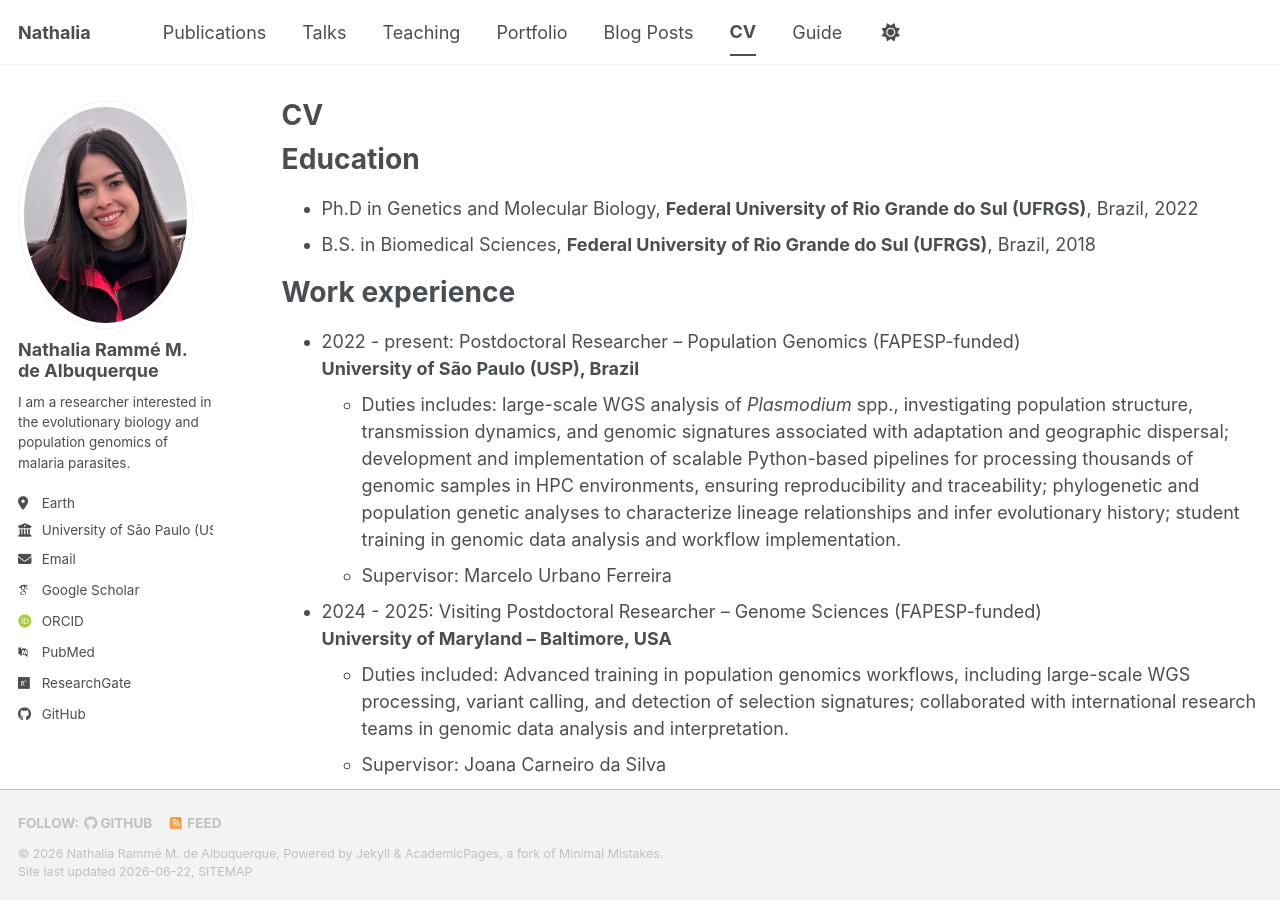
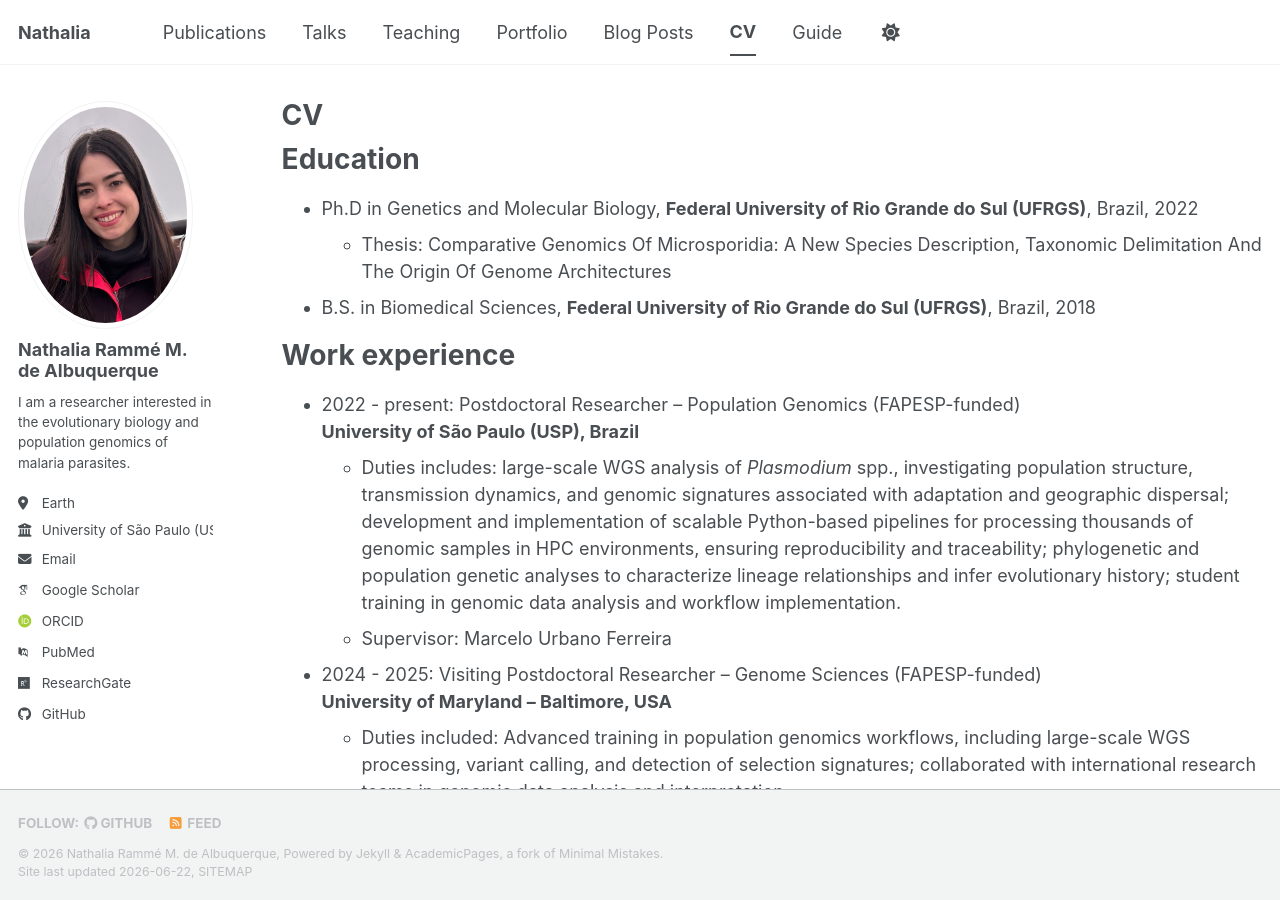
Before and after one commit to nramme/nramme.github.io, a Jekyll site: the page built from _pages/cv.md, in a window 1280 px wide and 900 px high. Built offline with Jekyll 4.4.1, drawn with Linux system fonts in a browser that asks for light colours; some web fonts are replaced; a script bundle is joined from its source files by our own code; library files that are not in the unit come from our copies.

Commit message:
Update cv.md

```diff
--- a/_pages/cv.md
+++ b/_pages/cv.md
@@ -12,6 +12,8 @@ redirect_from:
 Education
 ======
 * Ph.D in Genetics and Molecular Biology, <strong>Federal University of Rio Grande do Sul (UFRGS)</strong>, Brazil, 2022
+  * Thesis: Comparative Genomics Of Microsporidia: A New Species Description, Taxonomic Delimitation And The Origin Of Genome Architectures
+
 * B.S. in Biomedical Sciences, <strong>Federal University of Rio Grande do Sul (UFRGS)</strong>, Brazil, 2018
 
 Work experience
```
